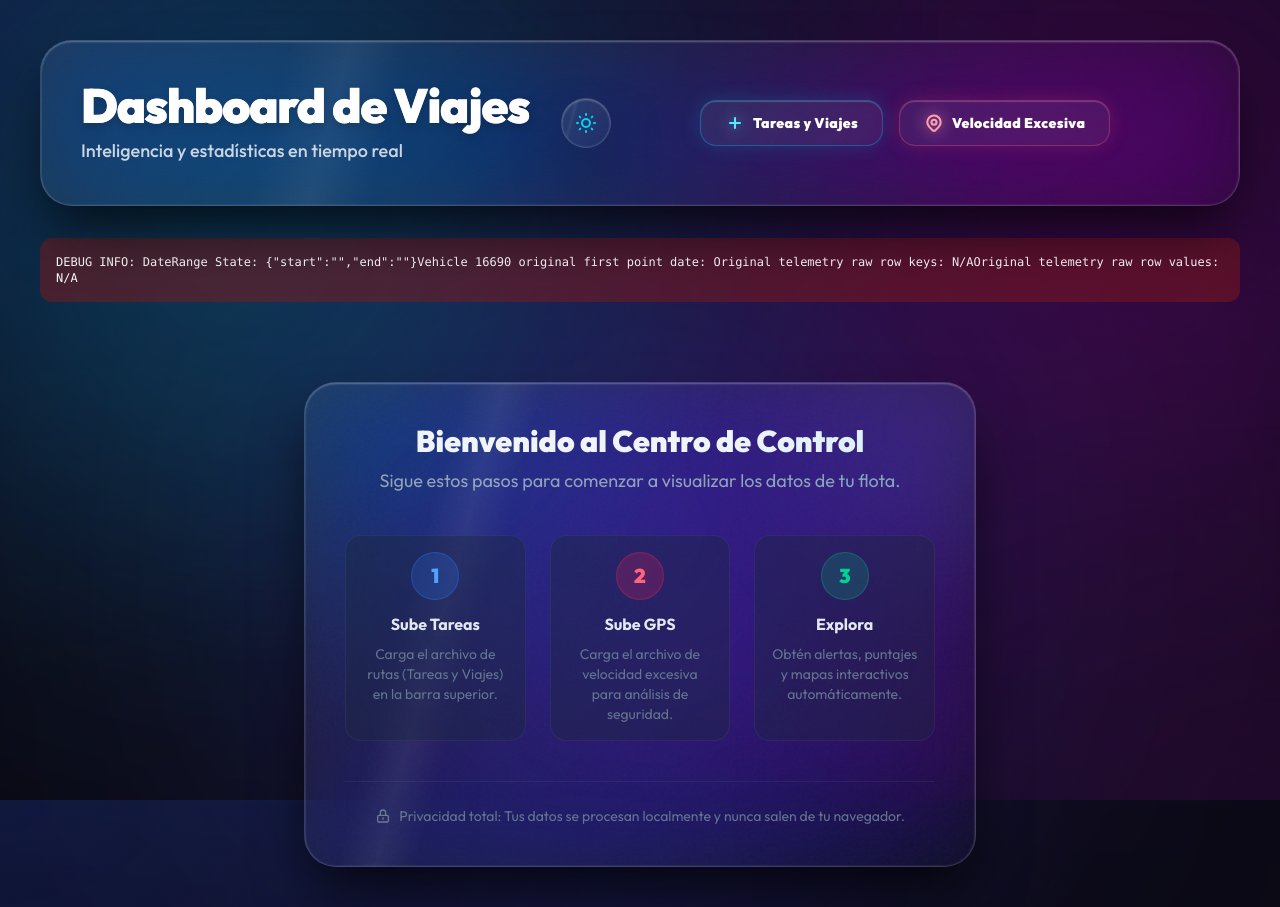
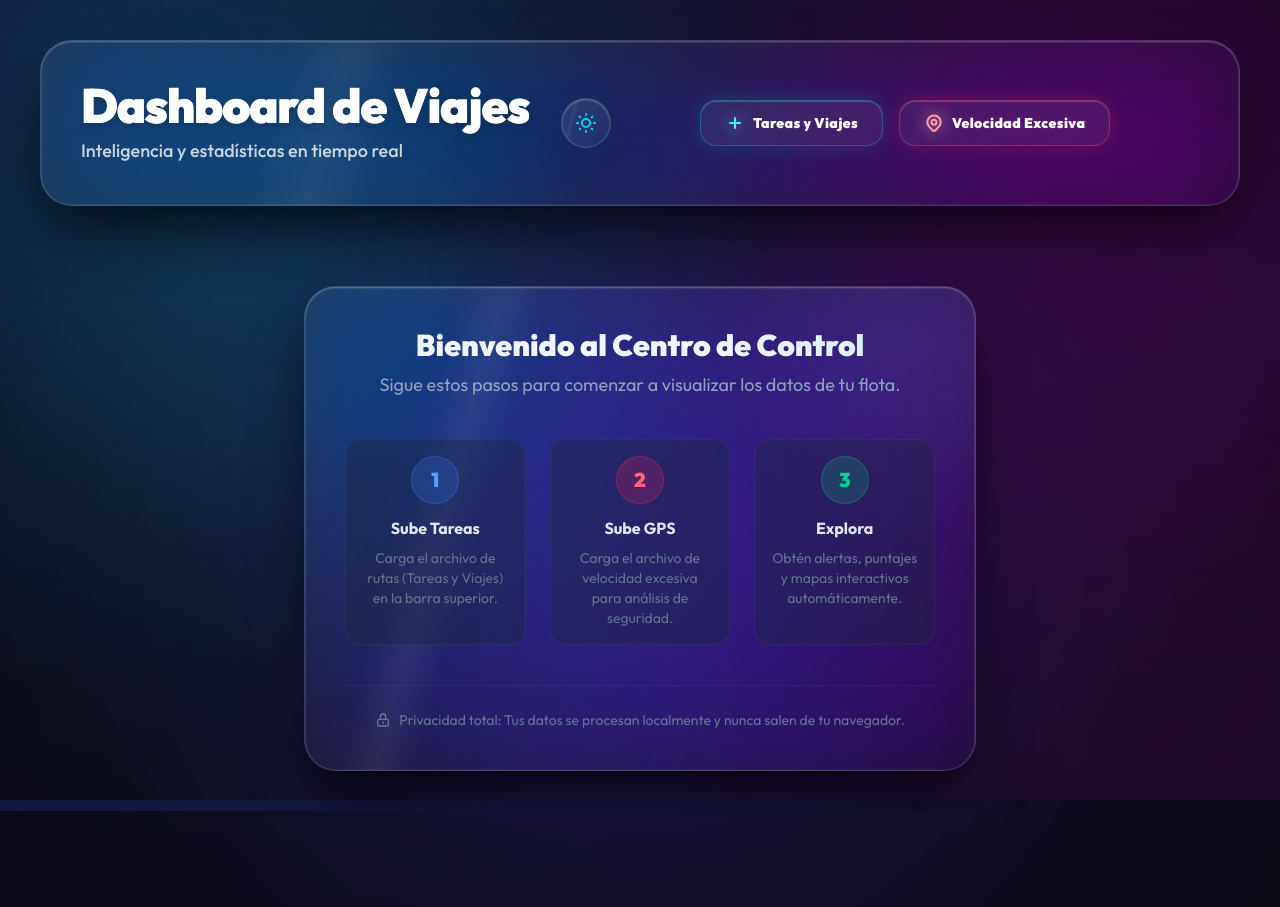
Before and after one commit to alejoperezs2602/Dashboard_tareas_viajes, a React (Vite) app: page / in a window 1280 px wide. After the commit the page ends 811 px from the top, so only its background shows below. Built offline with nearby package versions, Linux system fonts and the light colour scheme.

Commit message:
Remove diagnostic debug banner

```diff
--- a/src/App.jsx
+++ b/src/App.jsx
@@ -187,10 +187,6 @@ function App() {
         // raw: true ensures we get the underlying Excel serial date, not just "September"
         const flatData = XLSX.utils.sheet_to_json(worksheet, { raw: true });
 
-        if (flatData.length > 0) {
-          window.__DEBUG_RAW_TELEMETRY_ROW = flatData[0];
-        }
-
         const parsed = parseTelemetry(flatData);
         if (parsed.length === 0) {
           setError("No se encontraron coordenadas GPS válidas. Revise las columnas (Latitud, Longitud, Velocidad).");
@@ -352,15 +348,6 @@ function App() {
             <ErrorBanner message={error} onDismiss={() => setError(null)} />
           )}
         </AnimatePresence>
-
-        {/* DEBUG BANNER (Temporalmente visible para diagnosticar el problema de fechas) */}
-        <div className="bg-red-900/50 p-4 text-xs font-mono text-white whitespace-pre-wrap rounded-xl my-4">
-          DEBUG INFO:
-          DateRange State: {JSON.stringify(dateRange)}
-          Vehicle 16690 original first point date: {telemetryData.find(v => String(v.interno) === '16690')?.puntos[0]?.fecha}
-          Original telemetry raw row keys: {telemetryData.length > 0 ? JSON.stringify(Object.keys(window.__DEBUG_RAW_TELEMETRY_ROW || {})) : 'N/A'}
-          Original telemetry raw row values: {telemetryData.length > 0 ? JSON.stringify(window.__DEBUG_RAW_TELEMETRY_ROW || {}) : 'N/A'}
-        </div>
 
         {(allTrips.length === 0 && telemetryData.length === 0) ? (
           <motion.div
```
